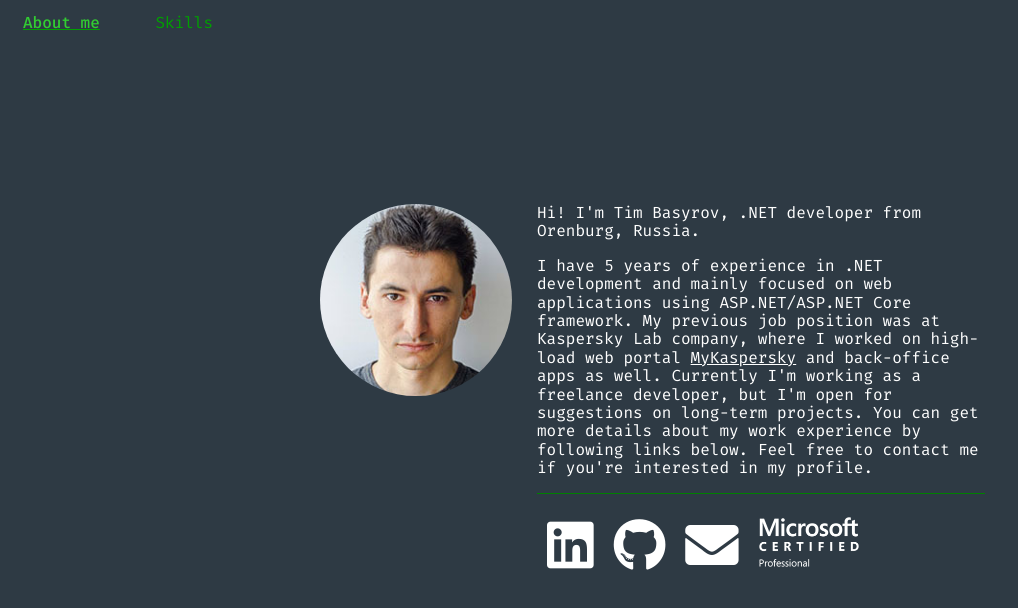
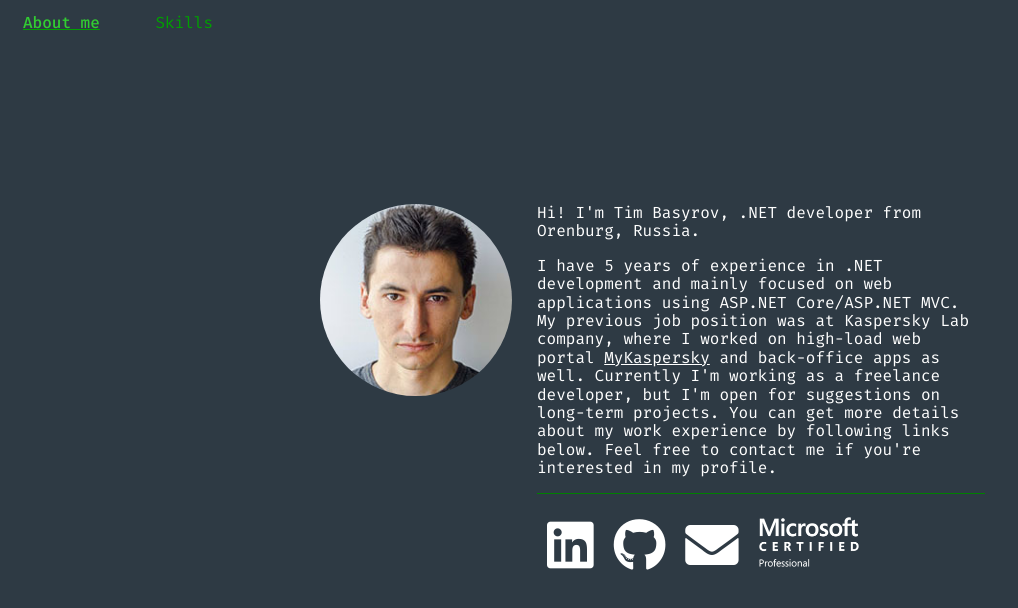
Before and after one commit to timbasyrov/timbasyrov.me, a website: page src/index.html in a window 1280 px wide. Shown: the whole page, without its empty margins (0-1018 px from the left). Drawn offline with Linux system fonts and the light colour scheme.

Commit message:
Update "About me" section

```diff
--- a/src/index.html
+++ b/src/index.html
@@ -75,7 +75,7 @@ NNNNh.Nmmy:sooooooo////:oooooosss:mmNosNmmmN
                                 Hi! I'm Tim Basyrov, .NET developer from Orenburg, Russia.
                             <p>
                             <p>
-                                I have 5 years of experience in .NET development and mainly focused on web applications using ASP.NET/ASP.NET Core framework.
+                                I have 5 years of experience in .NET development and mainly focused on web applications using ASP.NET Core/ASP.NET MVC.
                                 My previous job position was at Kaspersky Lab company, where I worked on high-load web portal <a href="https://my.kaspersky.com">MyKaspersky</a>
                                 and back-office apps as well. Currently I'm working as a freelance developer, but I'm open for suggestions on long-term projects.
                                 You can get more details about my work experience by following links below. Feel free to contact me if you're interested in my profile.
```
